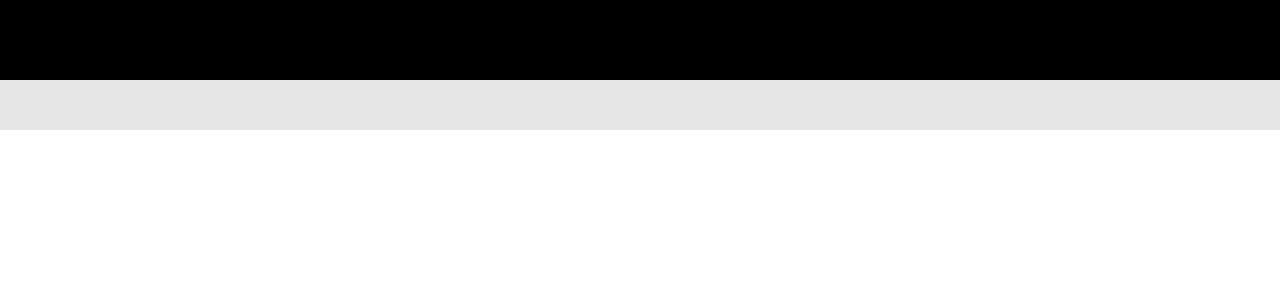
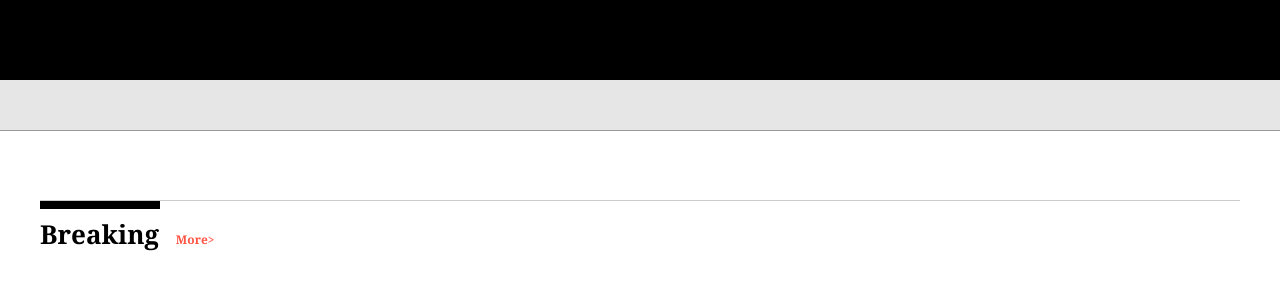
Before and after one commit to Jonathan-VB/jeet-framework, a website: page index.html in a window 1280 px wide. Drawn offline with Linux system fonts and the light colour scheme.

Commit message:
Breaking Section Heading
- Header area for the "Breaking" section.

```diff
--- a/assets/sass/base/_base.scss
+++ b/assets/sass/base/_base.scss
@@ -1 +1,8 @@
 // General global styles.
+
+// Anchor links.
+.heading-link {
+  font-size: 12px;
+  margin-left: 10px;
+  color: $color-ui-link-01;
+}
--- a/assets/sass/base/_colours.scss
+++ b/assets/sass/base/_colours.scss
@@ -1,9 +1,18 @@
 // 1.0 Colour palette.
 $mercury: #e6e6e6;
+$dusty-grey: #999;
+$silver: #ccc;
+$sunset-orange: #ff5443;
 
 $white: #fff;
 $black: #000;
 
 // 2.0 Colours currently being used on the site.
 $color-primary: $white;
+
 $color-ui-light-01: $mercury;
+$color-ui-light-02: $silver;
+
+$color-ui-dark-01: $dusty-grey;
+
+$color-ui-link-01: $sunset-orange;
--- a/assets/sass/base/_typography.scss
+++ b/assets/sass/base/_typography.scss
@@ -34,6 +34,11 @@ body {
   font-family: $font-georgia;
 }
 
+h3 {
+  font-size: 26px;
+  font-weight: 700;
+}
+
 a {
   text-decoration: none;
 }
--- a/assets/sass/components/_navigation.scss
+++ b/assets/sass/components/_navigation.scss
@@ -3,5 +3,6 @@
   height: 50px;
   width: 100%;
   margin-top: 80px;
+  border-bottom: 1px solid $color-ui-dark-01;
   background: $color-ui-light-01;
 }
--- a/assets/sass/layout/_container.scss
+++ b/assets/sass/layout/_container.scss
@@ -1,5 +1,3 @@
 .container {
-  margin: 0 auto;
-  max-width: 1280px;
-  width: 90%;
+  @include center(1280px, 40px);
 }
--- a/assets/sass/layout/_header.scss
+++ b/assets/sass/layout/_header.scss
@@ -4,3 +4,7 @@
   width: 100%;
   background: $black;
 }
+
+.ad__banner {
+  padding-top: 200px;
+}
--- a/assets/sass/main.scss
+++ b/assets/sass/main.scss
@@ -1,9 +1,9 @@
 // ==========================================================================
 // Main Imports
 // ==========================================================================
+@import 'vendors/index';
 @import 'base/index';
 @import 'components/index';
 @import 'layout/index';
 @import 'modules/index';
 @import 'pages/index';
-@import 'vendors/index';
--- a/assets/sass/modules/_breaking.scss
+++ b/assets/sass/modules/_breaking.scss
@@ -1,3 +1,19 @@
 .breaking {
-  // height: 200vh;
+  border-top: 1px solid $color-ui-light-02;
+
+  &__header {
+    position: relative;
+    padding-top: 20px;
+
+    &::after {
+      content: '';
+      position: absolute;
+      left: 0;
+      top: 0;
+      height: 8px;
+      width: 120px;
+      display: block;
+      background-color: $black;
+    }
+  }
 }
--- a/index.html
+++ b/index.html
@@ -15,16 +15,24 @@
 
 <body>
   <header class="header">
-
   </header>
 
   <nav class="nav__main">
-
   </nav>
 
-  <section class="breaking">
+  <section class="ad__banner">
+  </section>
 
-  </section>
+  <div class="container">
+    <section class="breaking">
+      <div class="breaking__header">
+        <h3 class="breaking__header__title"><strong>Breaking</strong> <a href="" class="heading-link">More></a></h3>
+      </div>
+      <div class="breaking__item">
+      </div>
+    </section>
+  </div>
+
 
   <script src="assets/js/app.js"></script>
 </body>
```
Also changed, not shown: assets/css/main.css, 1 other file.
